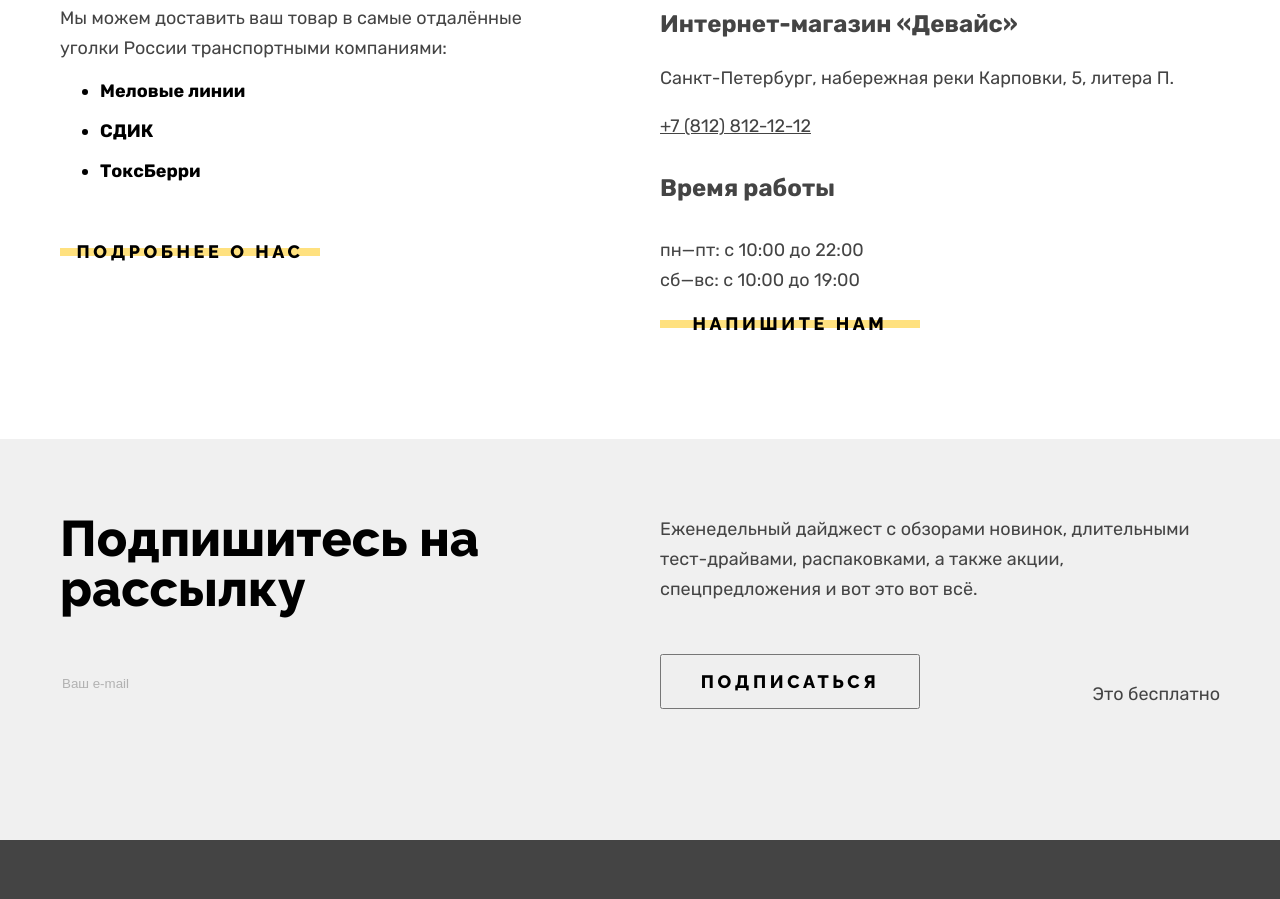
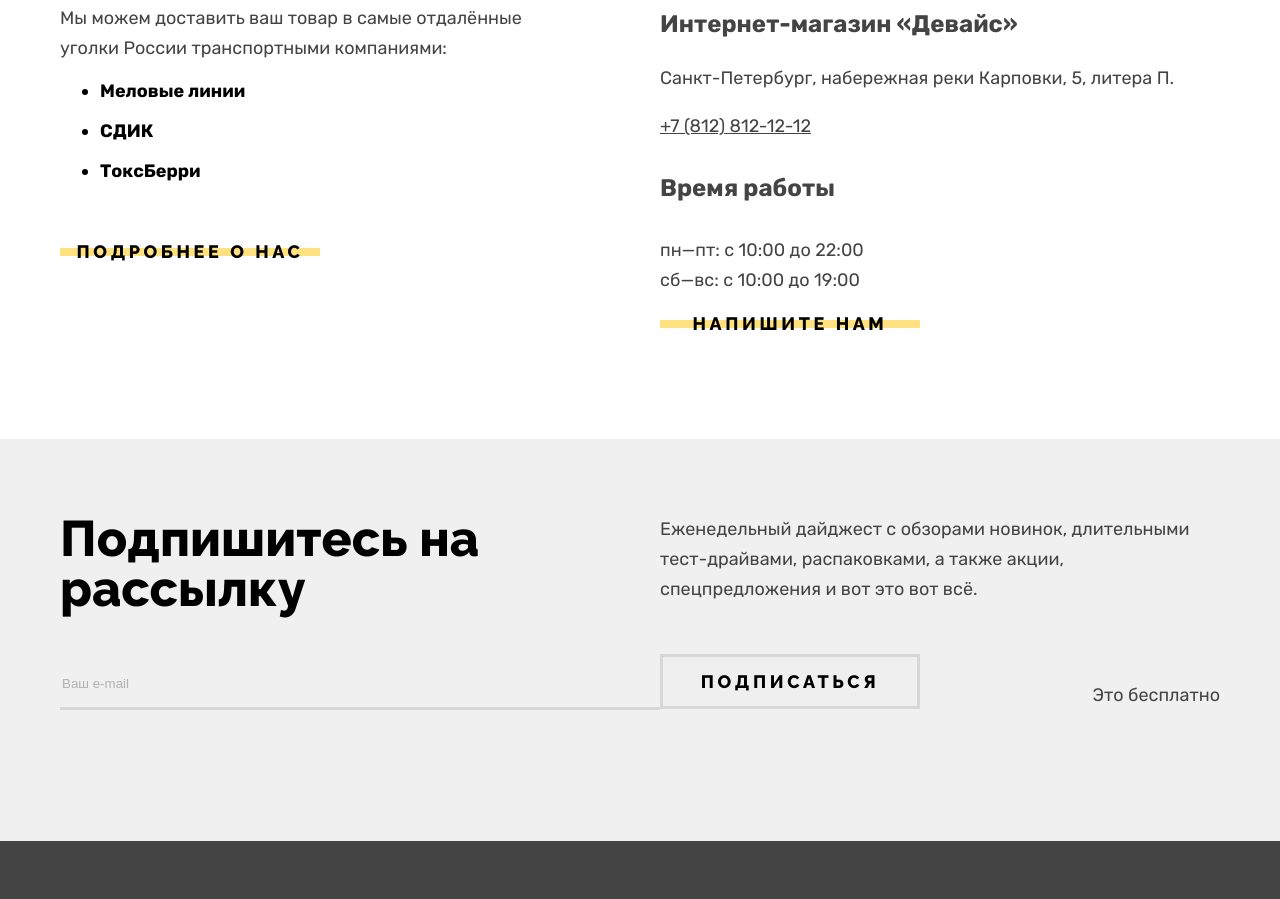
Before and after one commit to tsnasti/device, a plain HTML site: page index.html in a window 1280 px wide. Shown: the part 3229-4128 px from the top of the page. Drawn offline with Linux system fonts and the light colour scheme.

Commit message:
Изменения в мелких сетках на гридах

```diff
--- a/styles/styles.css
+++ b/styles/styles.css
@@ -549,9 +549,14 @@ body {
 }
 
 .field-distribution-email {
+  padding-right: 40px;
+  padding-bottom: 8px;
+  height: 30px;
   opacity: 0.5;
   background-color: #F0F0F0;
   border: hidden;
+  border-bottom: 3px solid rgba(0, 0, 1, 0.2);
+  flex-grow: 1;
 }
 
 .distribution-button {
@@ -563,6 +568,7 @@ body {
   font-weight: 800;
   letter-spacing: 0.2em;
   text-transform: uppercase;
+  border: 3px solid rgba(0, 0, 1, 0.1);
   display: block;
 }
 
```
